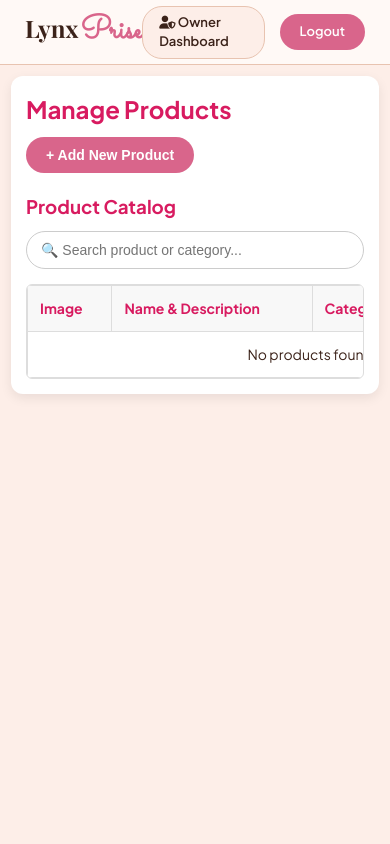
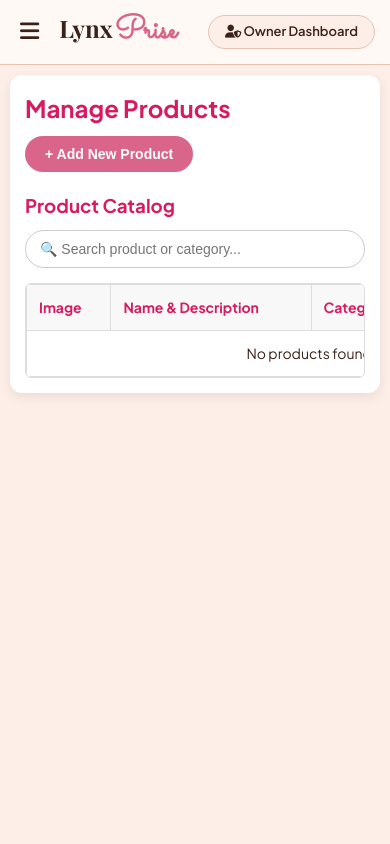
Before and after one commit to LynxPrise/GiftStore, a PHP site: page /Lynxprise/M_Products.php in a window 390 px wide. Run offline with PHP 8.4, Linux system fonts and the light colour scheme; the visitor is signed in with stand-in values (Sample User, id 1); data that the repository does not hold is empty; some web fonts are replaced.

Commit message:
responsiveness

```diff
--- a/M_Feedbacks.php
+++ b/M_Feedbacks.php
@@ -776,3 +776,8 @@ try {
 </main>
 </body>
 </html>
+
+<?php
+// 4. Include Footer Component
+include 'M_Footer.php';
+?>
--- a/M_Footer.php
+++ b/M_Footer.php
@@ -1,3 +1,19 @@
 </div> <!-- End .app-layout -->
+
+    <script>
+        const burgerBtn = document.getElementById('mobileBurgerBtn');
+        const sidebar = document.querySelector('.sidebar');
+        const overlay = document.getElementById('sidebarOverlay');
+
+        function toggleSidebar() {
+            sidebar.classList.toggle('active');
+            overlay.classList.toggle('active');
+        }
+
+        if (burgerBtn && sidebar && overlay) {
+            burgerBtn.addEventListener('click', toggleSidebar);
+            overlay.addEventListener('click', toggleSidebar);
+        }
+    </script>
 </body>
 </html>
--- a/M_Header.php
+++ b/M_Header.php
@@ -4,7 +4,7 @@ if (session_status() === PHP_SESSION_NONE) {
 }
 
 if (!isset($_SESSION['user_id']) || !isset($_SESSION['user_email'])) {
-    header('Location: U_Login.php');
+    header('Location: U_Login');
     exit;
 }
 ?>
@@ -52,6 +52,19 @@ if (!isset($_SESSION['user_id']) || !isset($_SESSION['user_email'])) {
             z-index: 1000;
         }
 
+        .header-left { display: flex; align-items: center; gap: 15px; }
+
+        /* Burger Toggle Button */
+        .burger-btn {
+            display: none;
+            background: none;
+            border: none;
+            font-size: 22px;
+            color: var(--text-dark);
+            cursor: pointer;
+            padding: 5px;
+        }
+
         .lp-logo { font-family: 'Playfair Display', serif; font-size: 24px; font-weight: 700; color: var(--text-dark); text-decoration: none; }
         .lp-logo span { font-family: 'Sacramento', cursive; color: var(--accent-pink); font-size: 32px; margin-left: 2px; }
 
@@ -62,28 +75,81 @@ if (!isset($_SESSION['user_id']) || !isset($_SESSION['user_email'])) {
 
         /* Layout & Sidebar */
         .app-layout { display: flex; margin-top: var(--topbar-height); min-height: calc(100vh - var(--topbar-height)); }
-        .sidebar { width: var(--sidebar-width); background-color: var(--bg-cream); border-right: 1px solid var(--gold-border); padding: 20px 0; position: fixed; top: var(--topbar-height); bottom: 0; left: 0; z-index: 900; }
+        .sidebar {
+            width: var(--sidebar-width);
+            background-color: var(--bg-cream);
+            border-right: 1px solid var(--gold-border);
+            padding: 20px 0;
+            position: fixed;
+            top: var(--topbar-height);
+            bottom: 0;
+            left: 0;
+            z-index: 900;
+            transition: transform 0.3s ease;
+        }
         .sidebar-menu { list-style: none; }
         .sidebar-menu li a { display: flex; align-items: center; gap: 12px; padding: 12px 24px; color: var(--text-dark); text-decoration: none; font-weight: 600; font-size: 14px; transition: all 0.2s; }
         .sidebar-menu li a:hover, .sidebar-menu li a.active { background-color: var(--accent-pink); color: #fff; }
 
+        /* Overlay Backdrop for Mobile Drawer */
+        .sidebar-overlay {
+            display: none;
+            position: fixed;
+            top: var(--topbar-height);
+            left: 0; right: 0; bottom: 0;
+            background: rgba(0, 0, 0, 0.4);
+            z-index: 850;
+        }
+        .sidebar-overlay.active { display: block; }
+
         /* Workspace Content */
-        .main-workspace { margin-left: var(--sidebar-width); flex: 1; padding: 1px; width: calc(100% - var(--sidebar-width)); }
+        .main-workspace { margin-left: var(--sidebar-width); flex: 1; width: calc(100% - var(--sidebar-width)); }
 
+        /* Mobile Responsive Adjustments */
         @media (max-width: 900px) {
-            .sidebar { display: none; }
+            .burger-btn { display: block; }
+            .sidebar { transform: translateX(-100%); } /* Hide sidebar off-screen */
+            .sidebar.active { transform: translateX(0); } /* Slide in when active */
             .main-workspace { margin-left: 0; width: 100%; }
+        }
+
+        @media (max-width: 600px) {
+            .top-navbar { padding: 0 15px; }
+            .btn-top-logout { display: none;}
+        }
+
+        /* Sidebar Logout Styling */
+        .sidebar-menu li.sidebar-logout-item {
+            margin-top: 20px;
+            border-top: 1px solid var(--gold-border);
+            padding-top: 10px;
+        }
+
+        .sidebar-menu li a.sidebar-logout-btn {
+            color: #d9534f; /* Accent red color for logout */
+        }
+
+        .sidebar-menu li a.sidebar-logout-btn:hover {
+            background-color: #d9534f;
+            color: #ffffff;
         }
     </style>
 </head>
 <body>
 
     <header class="top-navbar">
-        <a href="M_Dashboard.php" class="lp-logo">Lynx<span>Prise</span></a>
+        <div class="header-left">
+            <button class="burger-btn" id="mobileBurgerBtn" aria-label="Toggle Navigation">
+                <i class="fa-solid fa-bars"></i>
+            </button>
+            <a href="M_Dashboard" class="lp-logo">Lynx<span>Prise</span></a>
+        </div>
         <div class="top-nav-controls">
             <div class="admin-badge"><i class="fa-solid fa-user-shield"></i> Owner Dashboard</div>
-            <a href="U_Logout.php" class="btn-top-logout">Logout</a>
+            <a href="U_Logout" class="btn-top-logout">Logout</a>
         </div>
     </header>
 
+    <div class="sidebar-overlay" id="sidebarOverlay"></div>
+
     <div class="app-layout">
--- a/M_Products.php
+++ b/M_Products.php
@@ -717,3 +717,8 @@ $products = $pdo->query($sql)->fetchAll();
     </main>
 </body>
 </html>
+
+<?php
+// 4. Include Footer Component
+include 'M_Footer.php';
+?>
--- a/M_Settings.php
+++ b/M_Settings.php
@@ -657,3 +657,8 @@ $js_location_overrides = json_encode($date_location_overrides);
     </main>
 </body>
 </html>
+
+<?php
+// 4. Include Footer Component
+include 'M_Footer.php';
+?>
--- a/M_Sidebar.php
+++ b/M_Sidebar.php
@@ -35,5 +35,11 @@ $current_page = basename($_SERVER['PHP_SELF']);
                 <i class="fa-solid fa-house"></i> Back To Home
             </a>
         </li>
+        <!-- Logout Item inside Sidebar -->
+        <li class="sidebar-logout-item">
+            <a href="U_Logout" class="sidebar-logout-btn">
+                <i class="fa-solid fa-right-from-bracket"></i> Logout
+            </a>
+        </li>
     </ul>
 </aside>
```
Also changed, not shown: M_Categories.php (+5 -3 lines), U_OrderPage.php (+9 -3 lines).
